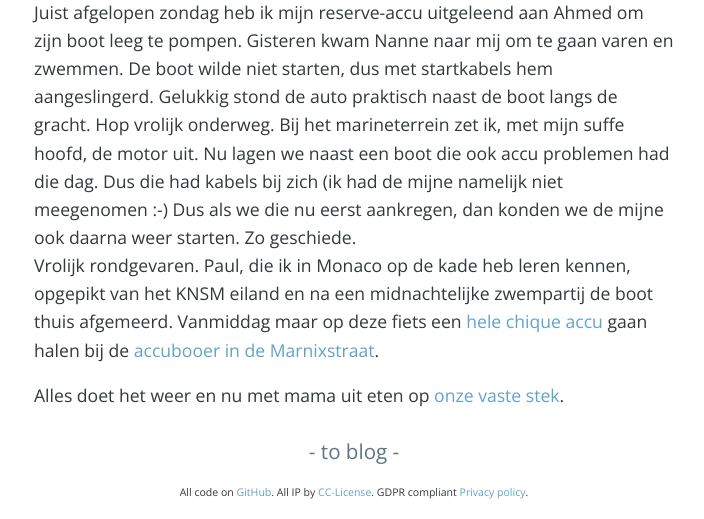
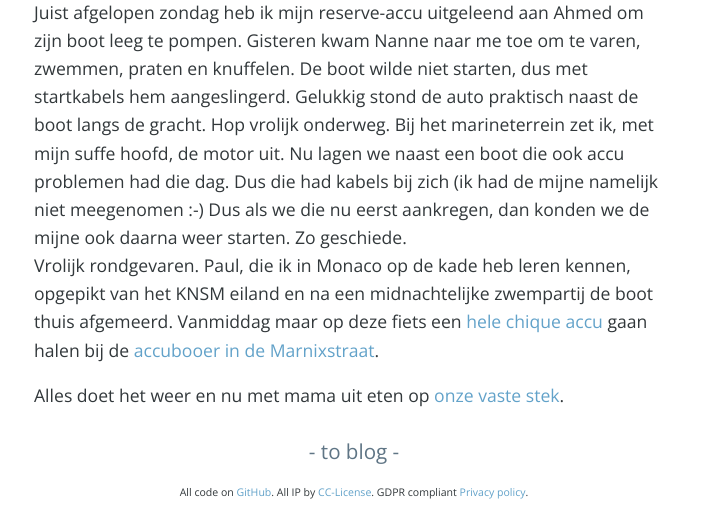
Before and after one commit to fprisse/Weblog, a Jekyll site: the page built from _posts/2020-09-16-accustress.md, in a window 1280 px wide. Shown: the part 836-1355 px from the top of the page, without its empty margins (286-990 px from the left). Built offline with Jekyll 4.4.1, drawn with Linux system fonts in a browser that asks for light colours; nearby versions of some CDN libraries; comment, search, counter and statistics services are not loaded.

Commit message:
Update 2020-09-16-accustress.md

```diff
--- a/_posts/2020-09-16-accustress.md
+++ b/_posts/2020-09-16-accustress.md
@@ -8,7 +8,7 @@ categories: Vakantie
 ### Accustress
 ![homeland](https://prisse.net/homeland.jpg)
 
-Juist afgelopen zondag heb ik mijn reserve-accu uitgeleend aan Ahmed om zijn boot leeg te pompen. Gisteren kwam Nanne  naar mij om te gaan varen en zwemmen.
+Juist afgelopen zondag heb ik mijn reserve-accu uitgeleend aan Ahmed om zijn boot leeg te pompen. Gisteren kwam Nanne naar me toe om te varen, zwemmen, praten en knuffelen.
 De boot wilde niet starten, dus met startkabels hem aangeslingerd. Gelukkig stond de auto praktisch naast de boot langs de gracht. Hop vrolijk onderweg.
 Bij het marineterrein zet ik, met mijn suffe hoofd, de motor uit. Nu lagen we naast een boot die ook accu problemen had die dag. Dus die had kabels bij zich (ik had de mijne namelijk niet meegenomen :-) Dus als we die nu eerst aankregen, dan konden we de mijne ook daarna weer starten. Zo geschiede.
 Vrolijk rondgevaren. Paul, die ik in Monaco op de kade heb leren kennen, opgepikt van het KNSM eiland en na een midnachtelijke zwempartij de boot thuis afgemeerd. Vanmiddag maar op deze fiets een [hele chique accu](https://www.optimabatteries.com/en-us/redtop-starting-battery) gaan halen bij de [accubooer in de Marnixstraat](https://www.accuverkoopamsterdam.com/).
```
